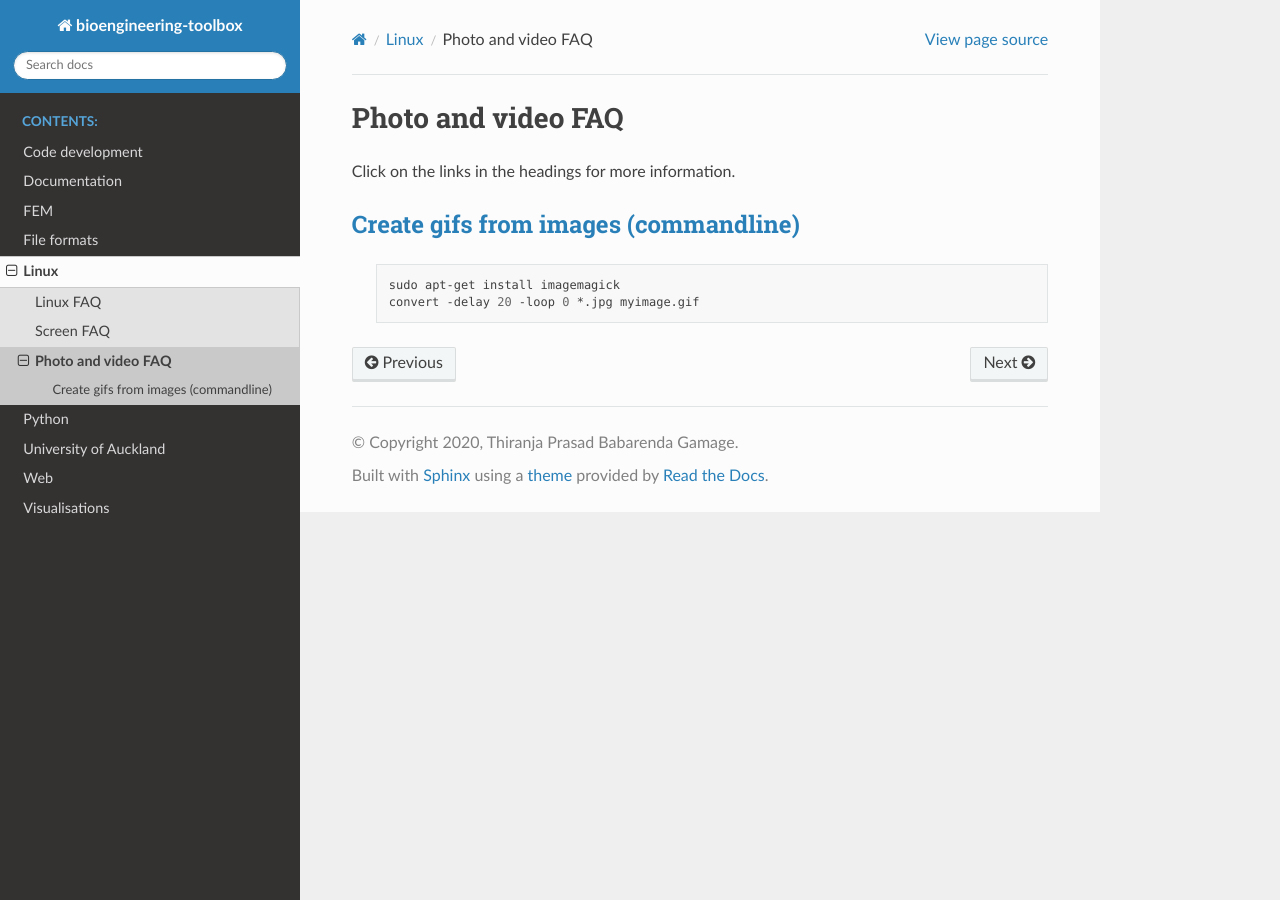
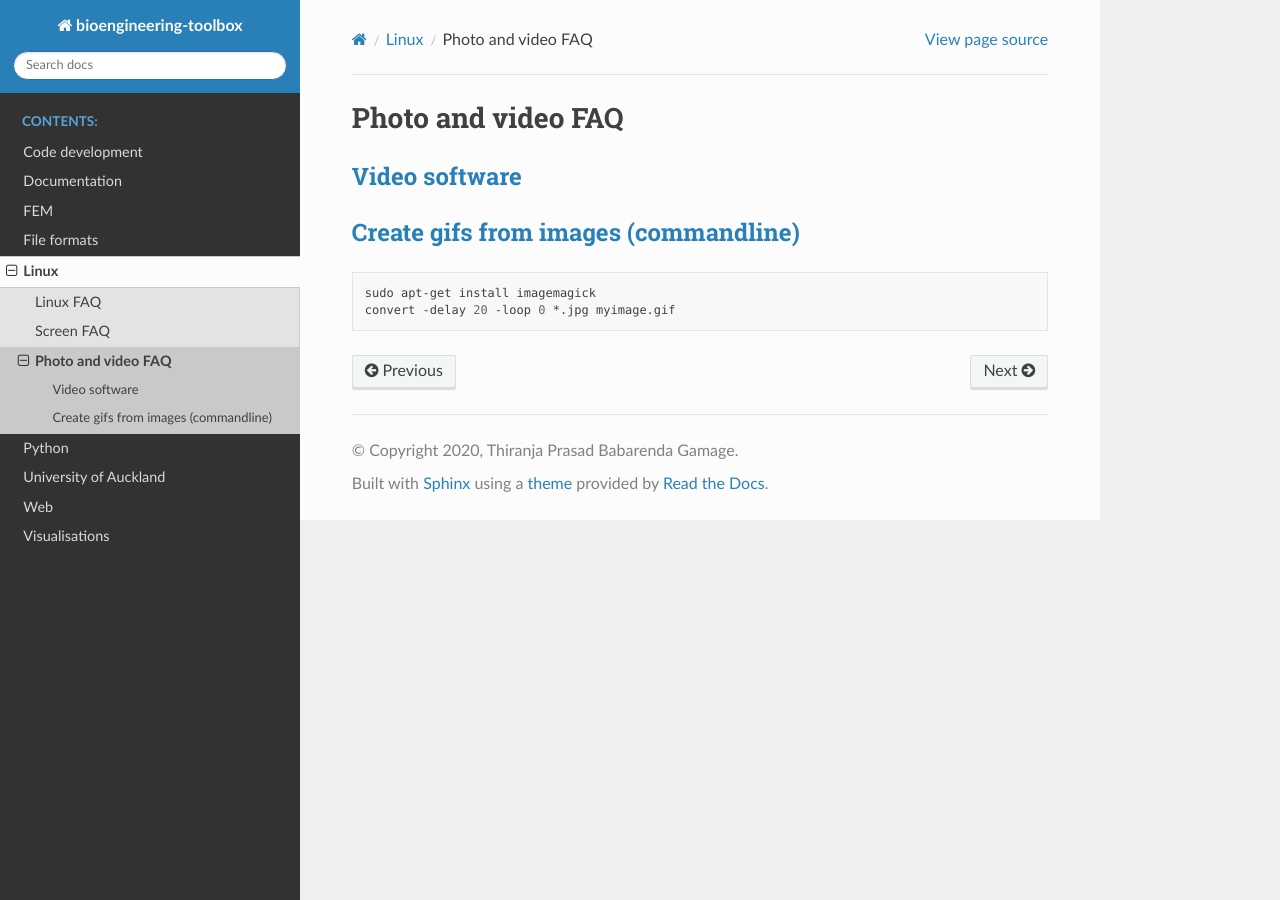
Before and after one commit to PrasadBabarendaGamage/bioengineering-toolbox, a Sphinx documentation site: the page built from docs/source/linux/photo_and_video.md, in a window 1280 px wide. Built offline with Sphinx 7.4.7 and the Read the Docs theme 2.0.0, drawn with Linux system fonts in a browser that asks for light colours; pages that are not in the unit, such as notebooks, are missing from menus.

Commit message:
Updating linux video and audio faq

````diff
--- a/docs/source/linux/linux.rst
+++ b/docs/source/linux/linux.rst
@@ -90,6 +90,7 @@ Change permissions :
   .. code-block:: bash
 
     du -sh folder
+    du -h -d1 folder # Only the top level directories.
 
 `Print all environmental variables <http://askubuntu.com/questions/275965/how-to-list-all-variables-names-and-their-current-values>`_
 -------------------------------------------------------------------------------------------------------------------------------------
@@ -118,6 +119,8 @@ Change permissions :
   .. code-block:: bash
 
     sudo systemctl restart NetworkManager
+    # or
+    sudo service network-manager restart
 
 
   This is useful if you VPN disconnects and you get the following error when
--- /dev/null
+++ b/docs/source/linux/photo_and_video.md
@@ -0,0 +1,10 @@
+# Photo and video FAQ
+
+## [Video software](https://filmora.wondershare.com/video-editor/free-linux-video-editor.html)
+
+## [Create gifs from images (commandline)](https://askubuntu.com/questions/648244/how-to-create-a-gif-from-the-command-line)
+
+```bash
+sudo apt-get install imagemagick
+convert -delay 20 -loop 0 *.jpg myimage.gif
+```
--- a/docs/source/linux/photo_and_video.rst
+++ /dev/null
@@ -1,17 +0,0 @@
-Photo and video FAQ
-===================
-
-.. toctree::
-   :maxdepth: 2
-
-.. TEMPLATE: `link <link>`_
-
-Click on the links in the headings for more information.
-
-`Create gifs from images (commandline) <https://askubuntu.com/questions/648244/how-to-create-a-gif-from-the-command-line>`_
------------------------------------------------------------------------------------------------------------------------------------
-
-  .. code-block:: bash
-
-    sudo apt-get install imagemagick
-    convert -delay 20 -loop 0 *.jpg myimage.gif
````
